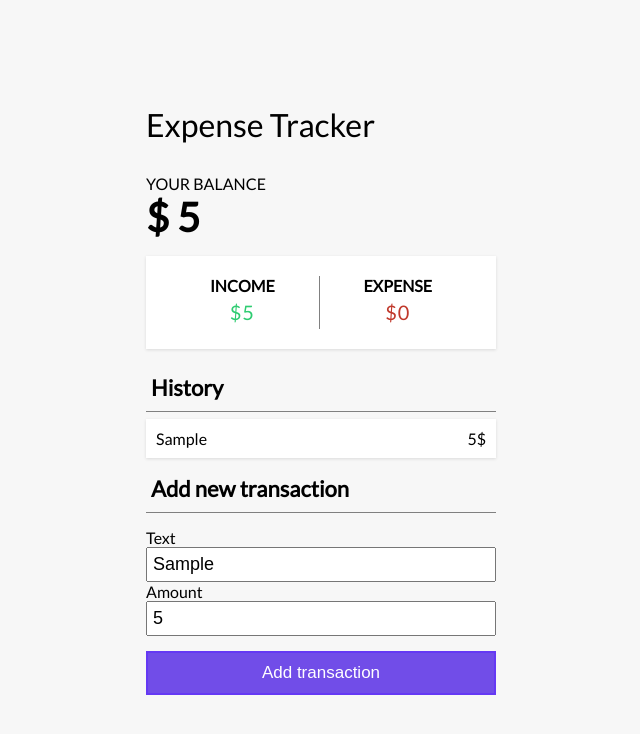
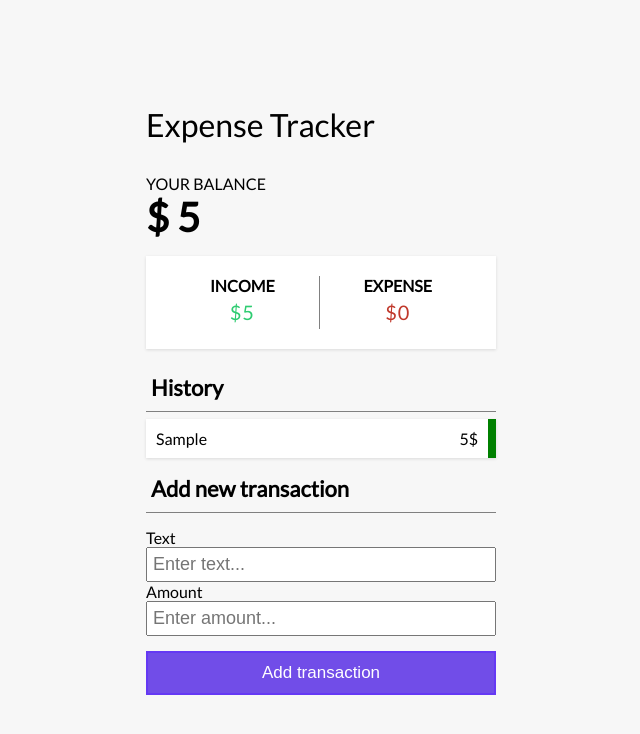
Before and after one commit to adilet-nasirov/expense-tracker, a React (Create React App) app: page / in a window 1280 px wide. Both pictures are taken after typing "Sample", "5" into the empty fields and a click on the button "Add transaction". Shown: the top 734 px of the page, without its empty margins (319-959 px from the left). Built offline with nearby package versions, Linux system fonts and the light colour scheme.

Commit message:
border color by transaction type

```diff
--- a/src/App.css
+++ b/src/App.css
@@ -78,7 +78,12 @@ h3 {
   margin: 7px 0;
   position: relative;
 }
-
+.green{
+  border-right: 8px solid green;
+}
+.red{
+  border-right: red 8px solid;
+}
 .delete-btn {
   background-color: #c0382b;
   color: white;
--- a/src/components/AddTransaction.jsx
+++ b/src/components/AddTransaction.jsx
@@ -8,6 +8,8 @@ const AddTransaction = () => {
     let arr = transactions ? [...transactions] : [];
     arr.push({amount:amount, description: description})
     setTransactions(arr);
+    setDescription('');
+    setAmount(0)
   }
   return (
     <div className="add-transaction-container">
--- a/src/components/Expenses.jsx
+++ b/src/components/Expenses.jsx
@@ -31,7 +31,7 @@ function count(arr,type){
             let num = Number(el.amount);
             if(num<0) sum+=num;
         }
-        return sum;
+        return Math.abs(sum);
     }
 }
 
--- a/src/components/History.jsx
+++ b/src/components/History.jsx
@@ -2,7 +2,7 @@ import React, { useContext } from "react";
 import TransactionCard from "./TransactionCard";
 import { TransactionsContext } from "../Helper/Context";
 const History = () => {
-  const {transactions, setTransactions} = useContext(TransactionsContext);
+  const {transactions} = useContext(TransactionsContext);
   return (
     <div>
       <h3>History</h3>
--- a/src/components/TransactionCard.jsx
+++ b/src/components/TransactionCard.jsx
@@ -1,8 +1,9 @@
 import React from "react";
 
 const TransactionCard = ({amount, description}) => {
+  let colorOfBorder = Number(amount)>0 ? 'green' : 'red'
   return (
-    <div className="card">
+    <div className={`card ${colorOfBorder}`}>
       <p>{description}</p>
       <p>{amount}$</p>
       <button className="delete-btn">X</button>
```
